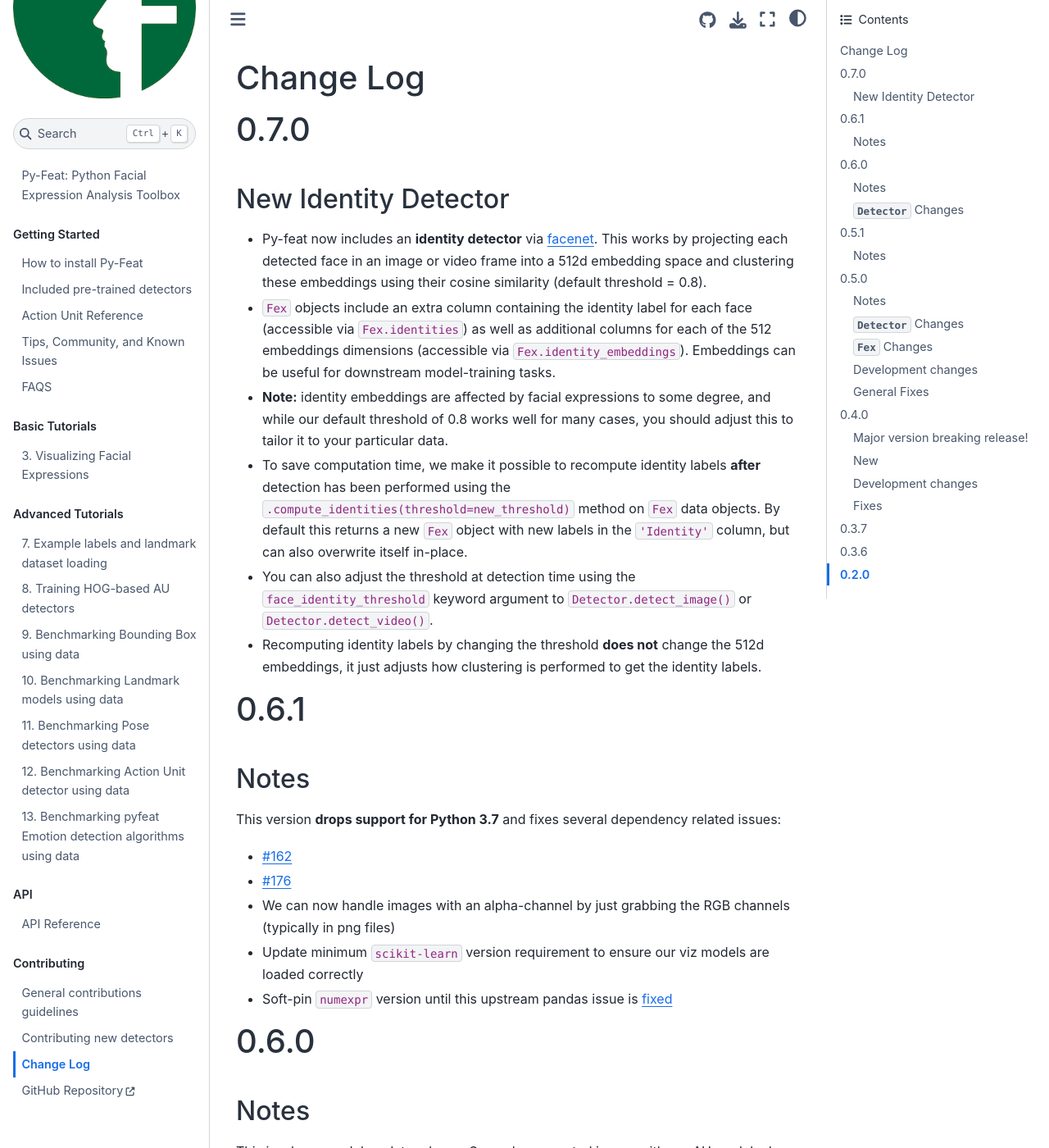
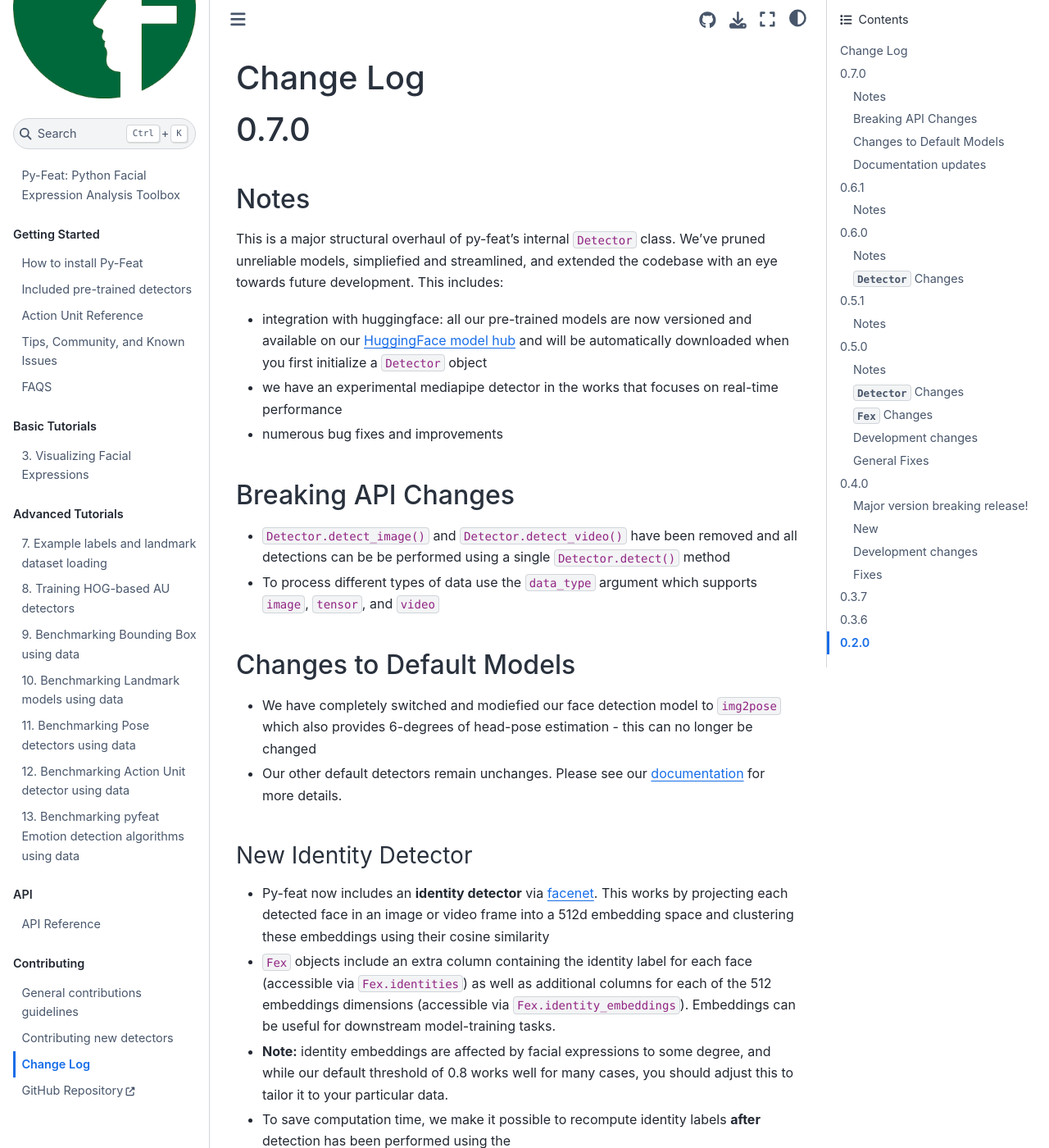
Before and after one commit to cosanlab/py-feat, a Jupyter Book: the page built from docs/pages/changelog.md, in a window 1280 px wide and 1400 px high. Shown: the whole window at 82% size. Built offline with Jupyter Book 1.0.4 settings and Sphinx 7.4.7 and the Sphinx Book theme 1.1.4, drawn with Linux system fonts in a browser that asks for light colours; pages that are not in the unit, such as notebooks, are missing from menus; some of the changed text lies outside the part shown.

Commit message:
version bump and update changelog

```diff
--- a/docs/pages/changelog.md
+++ b/docs/pages/changelog.md
@@ -2,14 +2,35 @@
 
 # 0.7.0
 
-## New Identity Detector
+## Notes
 
-- Py-feat now includes an **identity detector** via [facenet](https://github.com/timesler/facenet-pytorch). This works by projecting each detected face in an image or video frame into a 512d embedding space and clustering these embeddings using their cosine similarity (default threshold = 0.8).
+This is a major structural overhaul of py-feat's internal `Detector` class. We've pruned unreliable models, simpliefied and streamlined, and extended the codebase with an eye towards future development. This includes:
+- integration with huggingface: all our pre-trained models are now versioned and available on our [HuggingFace model hub](https://huggingface.co/py-feat) and will be automatically downloaded when you first initialize a `Detector` object
+- we have an experimental mediapipe detector in the works that focuses on real-time performance
+- numerous bug fixes and improvements
+
+## Breaking API Changes
+
+- `Detector.detect_image()` and `Detector.detect_video()` have been removed and all detections can be be performed using a single `Detector.detect()` method
+- To process different types of data use the `data_type` argument which supports `image`, `tensor`, and `video`
+
+## Changes to Default Models
+- We have completely switched and modiefied our face detection model to `img2pose` which also provides 6-degrees of head-pose estimation - this can no longer be changed
+- Our other default detectors remain unchanges. Please see our [documentation](https://py-feat.org/pages/models.html) for more details.
+
+### New Identity Detector
+
+- Py-feat now includes an **identity detector** via [facenet](https://github.com/timesler/facenet-pytorch). This works by projecting each detected face in an image or video frame into a 512d embedding space and clustering these embeddings using their cosine similarity
 - `Fex` objects include an extra column containing the identity label for each face (accessible via `Fex.identities`) as well as additional columns for each of the 512 embeddings dimensions (accessible via `Fex.identity_embeddings`). Embeddings can be useful for downstream model-training tasks.
 - **Note:** identity embeddings are affected by facial expressions to some degree, and while our default threshold of 0.8 works well for many cases, you should adjust this to tailor it to your particular data.
 - To save computation time, we make it possible to recompute identity labels **after** detection has been performed using the `.compute_identities(threshold=new_threshold)` method on `Fex` data objects. By default this returns a new `Fex` object with new labels in the `'Identity'` column, but can also overwrite itself in-place.
 - You can also adjust the threshold at detection time using the `face_identity_threshold` keyword argument to `Detector.detect_image()` or `Detector.detect_video()`.
 - Recomputing identity labels by changing the threshold **does not** change the 512d embeddings, it just adjusts how clustering is performed to get the identity labels.
+
+## Documentation updates
+
+- Our tutorials have been updated to reflect the new API change
+- We have a new [FAQ](https://py-feat.org/pages/faq.html) to help address common questions
 
 # 0.6.1
 
--- a/feat/version.py
+++ b/feat/version.py
@@ -1 +1 @@
-__version__ = "0.6.2"
+__version__ = "0.7.0"
```
Also changed, not shown: 1 other file.
